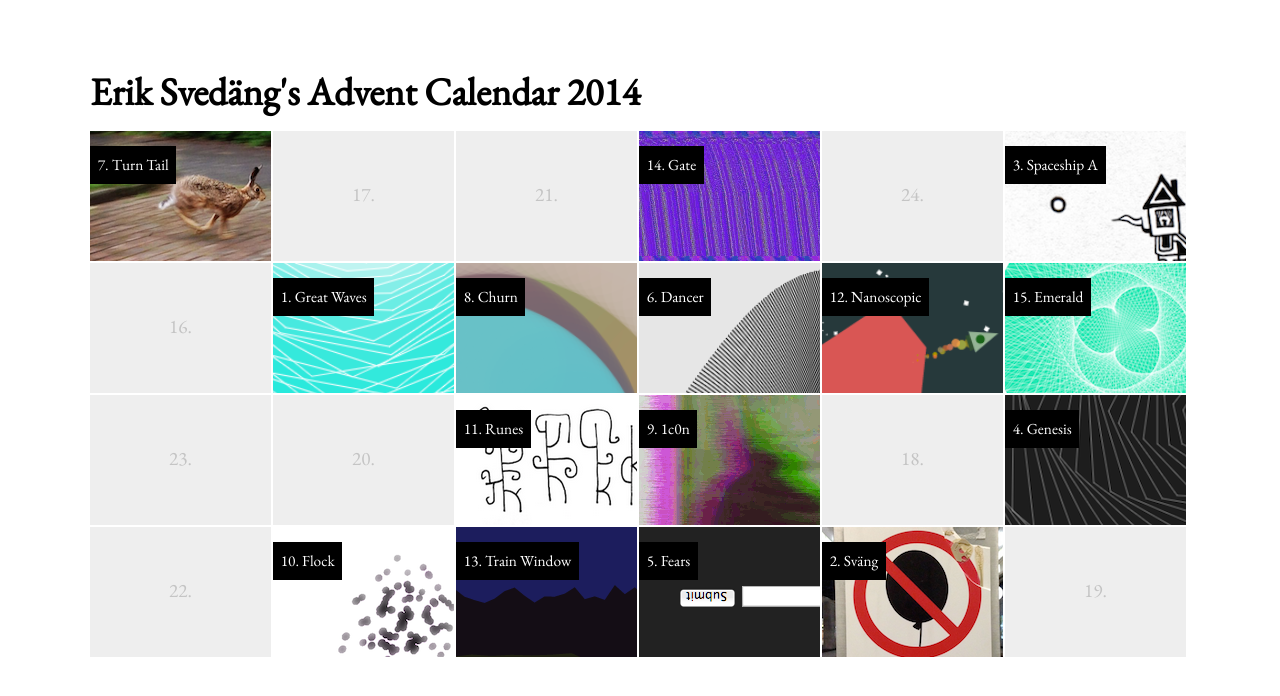
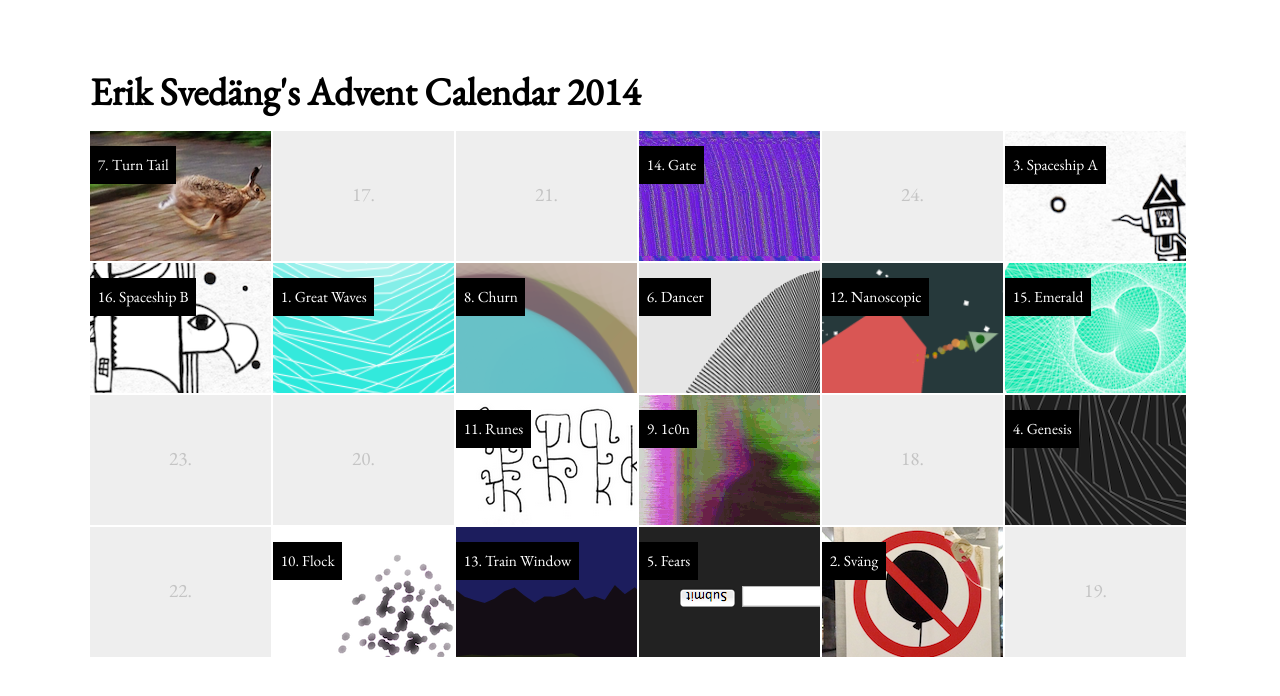
Before and after one commit to eriksvedang/Advent, a Jekyll site: the page built from index.html, in a window 1280 px wide. Shown: the top 696 px of the page. Built offline with Jekyll 4.4.1, drawn with Linux system fonts in a browser that asks for light colours; comment, search, counter and statistics services are not loaded.

Commit message:
Lucka 16 is go.

```diff
--- a/index.html
+++ b/index.html
@@ -43,7 +43,11 @@
       	</div>
       </a>
 
-      <div class="flap"><p>16.</p></div>
+      <a href="{{ site.baseurl }}/16/SpaceshipB.html">
+      	<div class="flap" style="background-image: url('{{ site.baseurl }}/img/spaceshipB.png');">
+      	  <span class="label">16. Spaceship B</span>
+      	</div>
+      </a>
 
       <a href="{{ site.baseurl }}/1/Wave.html">
       	<div class="flap" style="background-image: url('{{ site.baseurl }}/img/wave.png');">
```
Also changed, not shown: img/spaceshipB.png.
